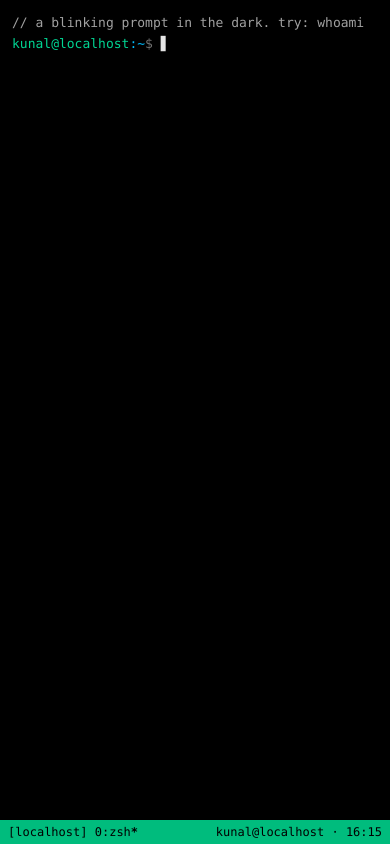
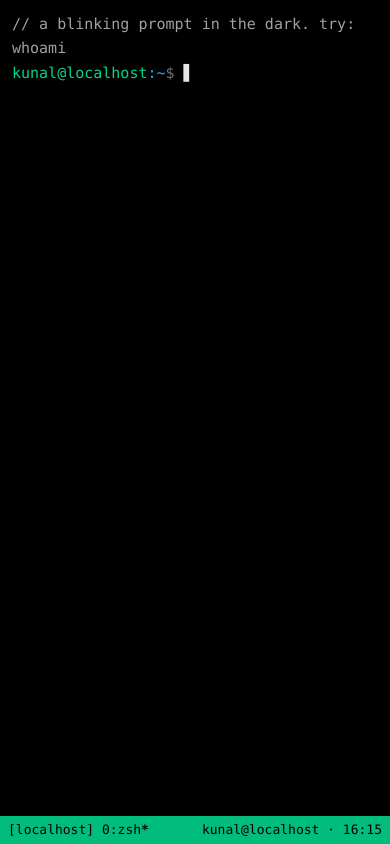
Before and after one commit to kunalbhat/portfolio-2025, a Next.js app: page / in a window 390 px wide. Built offline with nearby package versions, Linux system fonts and the light colour scheme.

Commit message:
mobile font size

```diff
--- a/src/components/terminal.tsx
+++ b/src/components/terminal.tsx
@@ -12,7 +12,7 @@ const HOST = "localhost";
  * accepts typed entries, and dispatches them through a small command
  * registry. Built to grow — add cases to `run()` to support new commands.
  */
-const WHOAMI = [USER];
+const WHOAMI = [`${USER} — chicago-based product designer.`];
 
 const HELP = [
   "supported commands:",
@@ -208,7 +208,7 @@ export default function Terminal() {
 
   return (
     <div
-      className={`fixed inset-0 flex flex-col font-mono text-[13px] leading-relaxed md:text-sm ${palette.bg} ${palette.fg}`}
+      className={`fixed inset-0 flex flex-col font-mono text-[15px] leading-relaxed md:text-base ${palette.bg} ${palette.fg}`}
       onClick={() => inputRef.current?.focus()}
     >
       <div ref={scrollRef} className="flex-1 overflow-y-auto px-3 py-3">
@@ -251,7 +251,7 @@ export default function Terminal() {
 
       {/* tmux status bar */}
       <div
-        className={`flex h-6 select-none items-center justify-between px-2 text-xs ${palette.bar}`}
+        className={`flex h-7 select-none items-center justify-between px-2 text-[13px] md:h-6 md:text-xs ${palette.bar}`}
       >
         <span>
           [{HOST}] 0:zsh<span className="font-bold">*</span>
```
